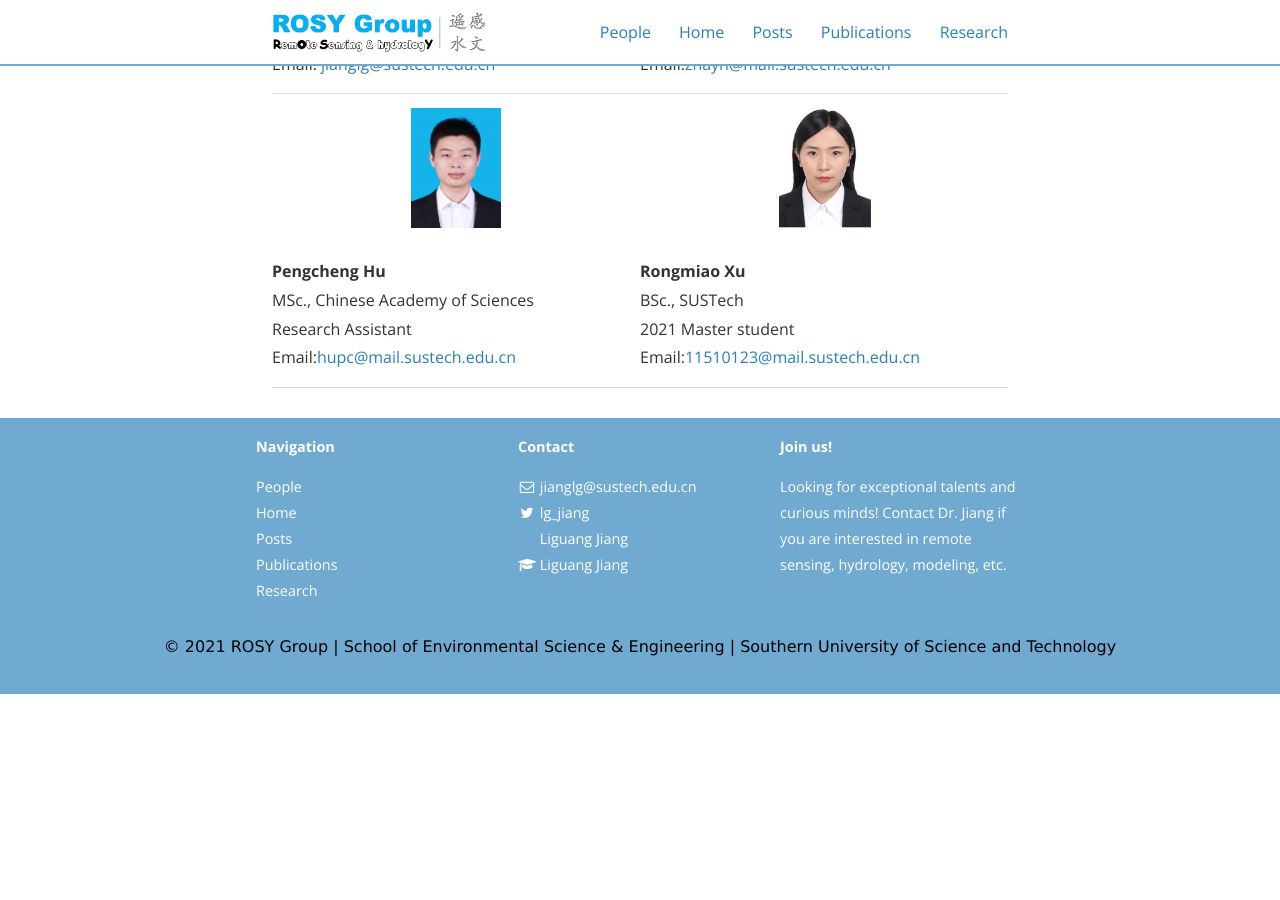
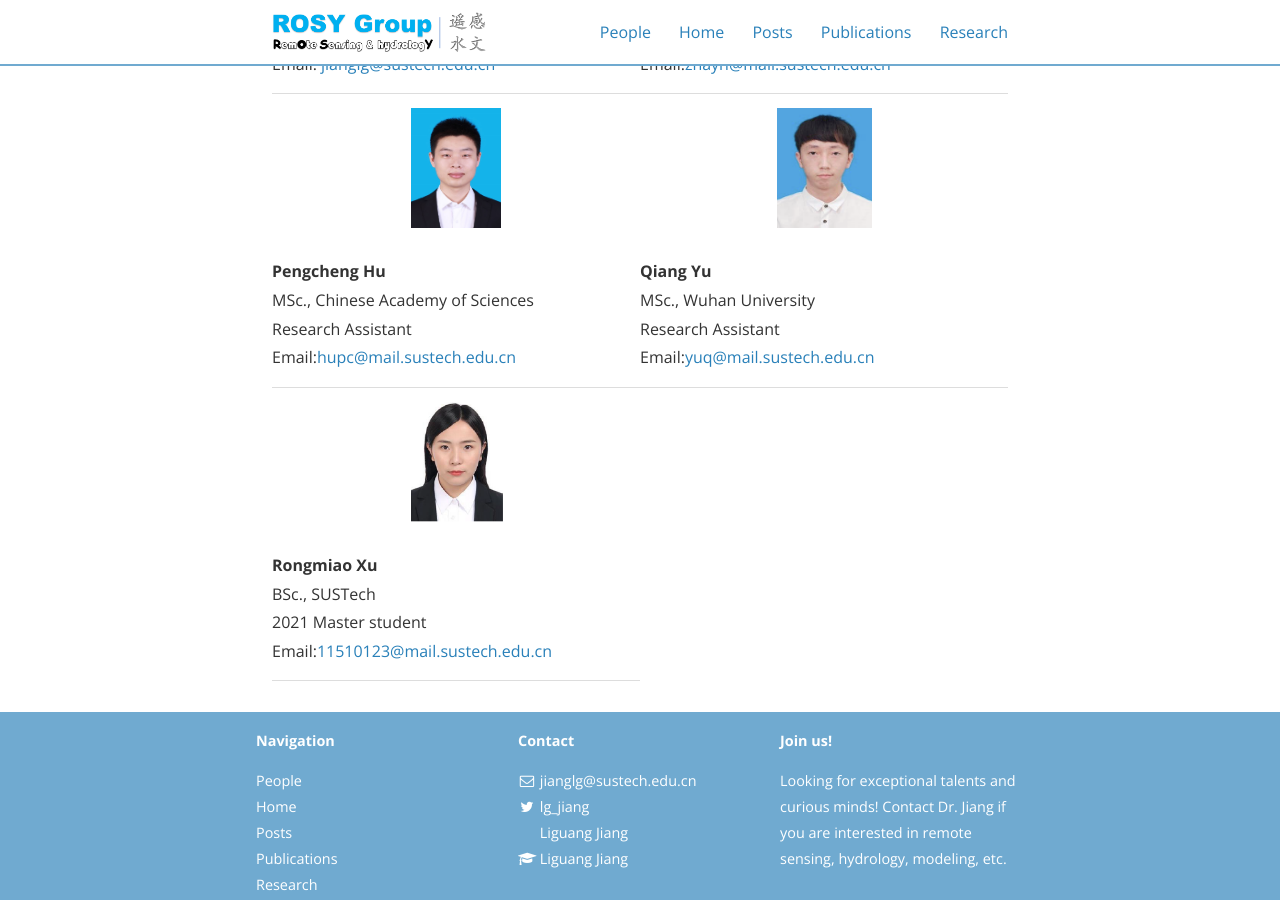
Before and after one commit to 12530/rshydro, a Jekyll site: the page built from People.md, in a window 1280 px wide and 900 px high, scrolled down 431 px. Built offline with Jekyll 4.4.1, drawn with Linux system fonts in a browser that asks for light colours; nearby versions of some CDN libraries; before the commit the page ends 1125 px from its top, so only the background shows below that.

Commit message:
Update People.md

```diff
--- a/People.md
+++ b/People.md
@@ -36,7 +36,9 @@ main_nav: true
   </tr>
   <tr>
     <td align="left"><img src="/assets/Pengcheng.jpg" alt="胡鹏程" style="width:90px;height:120px;">  <br><b>Pengcheng Hu</b><br>MSc., Chinese Academy of Sciences <br>Research Assistant<br> Email:<a href="mailto:hupc@mail.sustech.edu.cn">hupc@mail.sustech.edu.cn</a></td>
-      <td align="left"><img src="/assets/Rongmiao.PNG" alt="徐荣苗" style="width:95px;height:120px;">  <br><b>Rongmiao Xu</b><br>BSc., SUSTech <br>2021 Master student<br> Email:<a href="mailto:11510123@mail.sustech.edu.cn">11510123@mail.sustech.edu.cn</a></td>
+    <td align="left"><img src="/assets/Yuqiang.jpg" alt="余樯" style="width:95px;height:120px;">  <br><b>Qiang Yu</b><br>MSc., Wuhan University<br>Research Assistant<br> Email:<a href="mailto:yuq@mail.sustech.edu.cn">yuq@mail.sustech.edu.cn</a></td>
   </tr>
-
+  <tr>
+    <td align="left"><img src="/assets/Rongmiao.PNG" alt="徐荣苗" style="width:95px;height:120px;">  <br><b>Rongmiao Xu</b><br>BSc., SUSTech <br>2021 Master student<br> Email:<a href="mailto:11510123@mail.sustech.edu.cn">11510123@mail.sustech.edu.cn</a></td>
+  </tr>
 </table>
```
